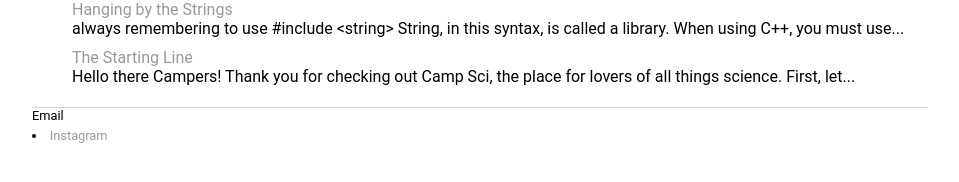
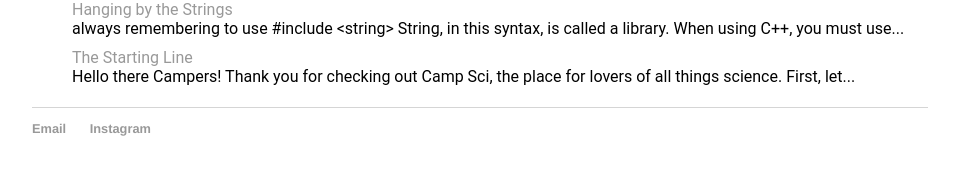
Before and after one commit to campsci/campsci.github.io, a Jekyll site: the page built from home/home.html, in a window 1280 px wide. Shown: the part 318-500 px from the top of the page, without its empty margins (160-1119 px from the left). Built offline with Jekyll 4.4.1, drawn with Linux system fonts in a browser that asks for light colours.

Commit message:
Update home.html

```diff
--- a/home/home.html
+++ b/home/home.html
@@ -47,7 +47,6 @@ permalink: /home/
 
 
         <footer>
-		<div class="
     		<ul>
         		<li><a href="mailto:info@camp-sci.com">Email</a></li>
         		<li><a href="https://instagram.com/camp.sci">Instagram</a></li>
```
